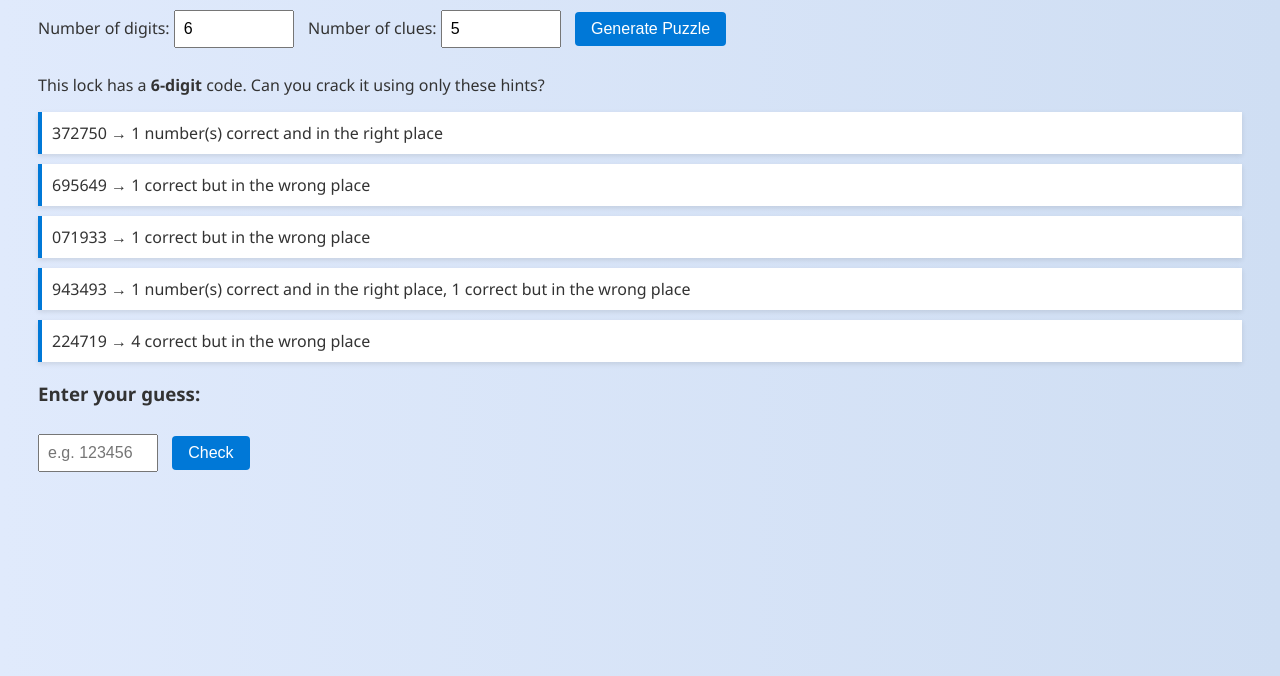
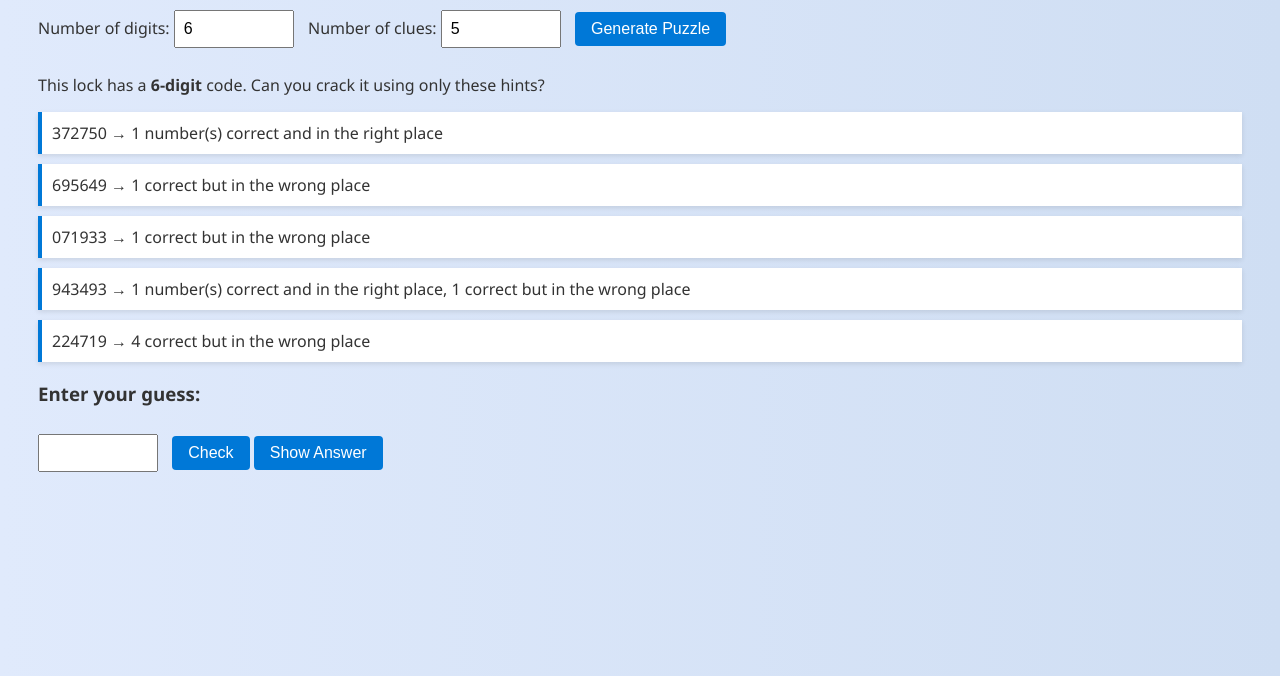
Before and after one commit to IbDX/puzzle-gen, a plain HTML site: page index.html in a window 1280 px wide. Both pictures are taken after a click on the button "Generate Puzzle". Shown: the part 124-800 px from the top of the page. Drawn offline with Linux system fonts and the light colour scheme.

Commit message:
Update index.html

```diff
--- a/index.html
+++ b/index.html
@@ -65,8 +65,9 @@
 
   <div id="guessSection" style="display:none;">
     <h3>Enter your guess:</h3>
-    <input type="text" id="userGuess" placeholder="e.g. 123456">
+    <input type="text" id="userGuess" placeholder="">
     <button onclick="checkGuess()">Check</button>
+    <button onclick="showAnswer()">Show Answer</button>
     <div class="result" id="result"></div>
   </div>
 
@@ -152,7 +153,13 @@
         const { correctPlace, wrongPlace } = evaluateGuess(secretCode, guess);
         resultDiv.innerText = `❌ Not quite. ${correctPlace} digit(s) in the right place, ${wrongPlace} in the wrong place.`;
       }
+
     }
+    function showAnswer() {
+  const resultDiv = document.getElementById('result');
+  resultDiv.innerText = `🔓 The secret code is: ${secretCode.join('')}`;
+}
+
   </script>
 
 </body>
```
